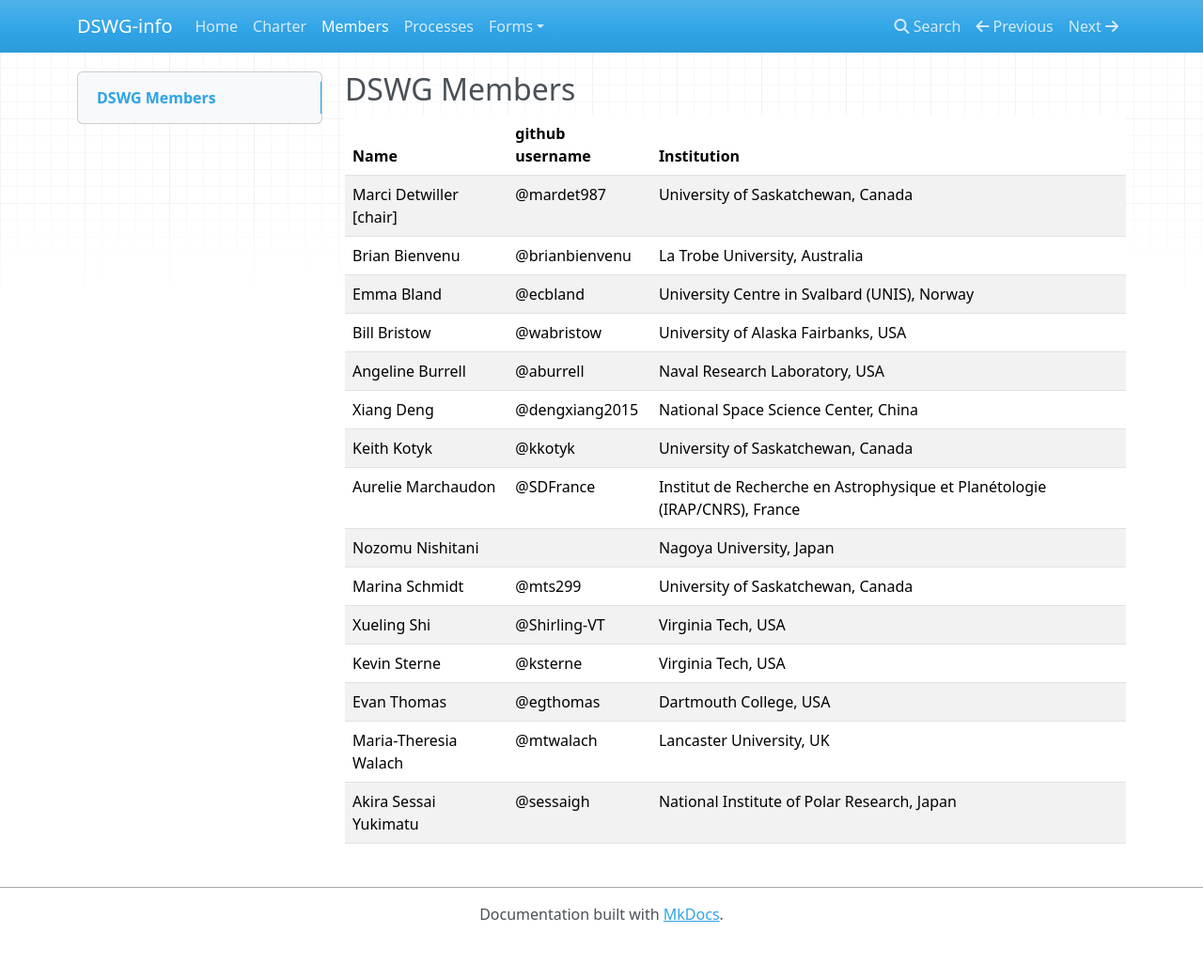
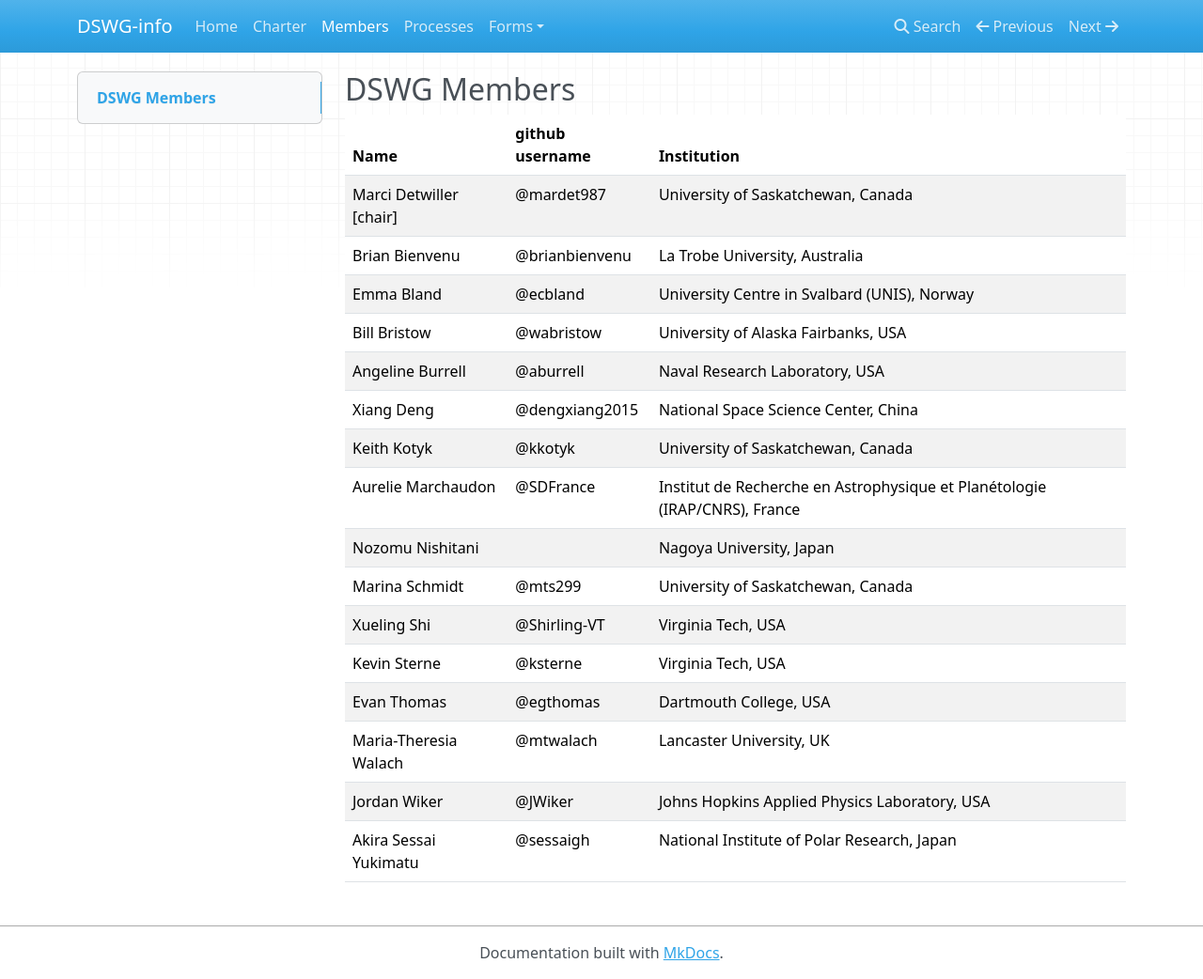
Before and after one commit to SuperDARN/dswg-published-docs, an MkDocs documentation site: the page built from docs/members.md, in a window 1280 px wide and 1042 px high. Shown: the whole window at 94% size. Built offline with MkDocs 1.6.1, drawn with Linux system fonts in a browser that asks for light colours; nearby versions of some CDN libraries.

Commit message:
Update to members.md
New member

```diff
--- a/docs/members.md
+++ b/docs/members.md
@@ -16,4 +16,5 @@
 | Kevin Sterne            | @ksterne        | Virginia Tech, USA                                                         |
 | Evan Thomas             | @egthomas       | Dartmouth College, USA                                                     |
 | Maria-Theresia Walach   | @mtwalach       | Lancaster University, UK                                                   |
+| Jordan Wiker            | @JWiker         | Johns Hopkins Applied Physics Laboratory, USA                              |
 | Akira Sessai Yukimatu   | @sessaigh       | National Institute of Polar Research, Japan                                |
```
